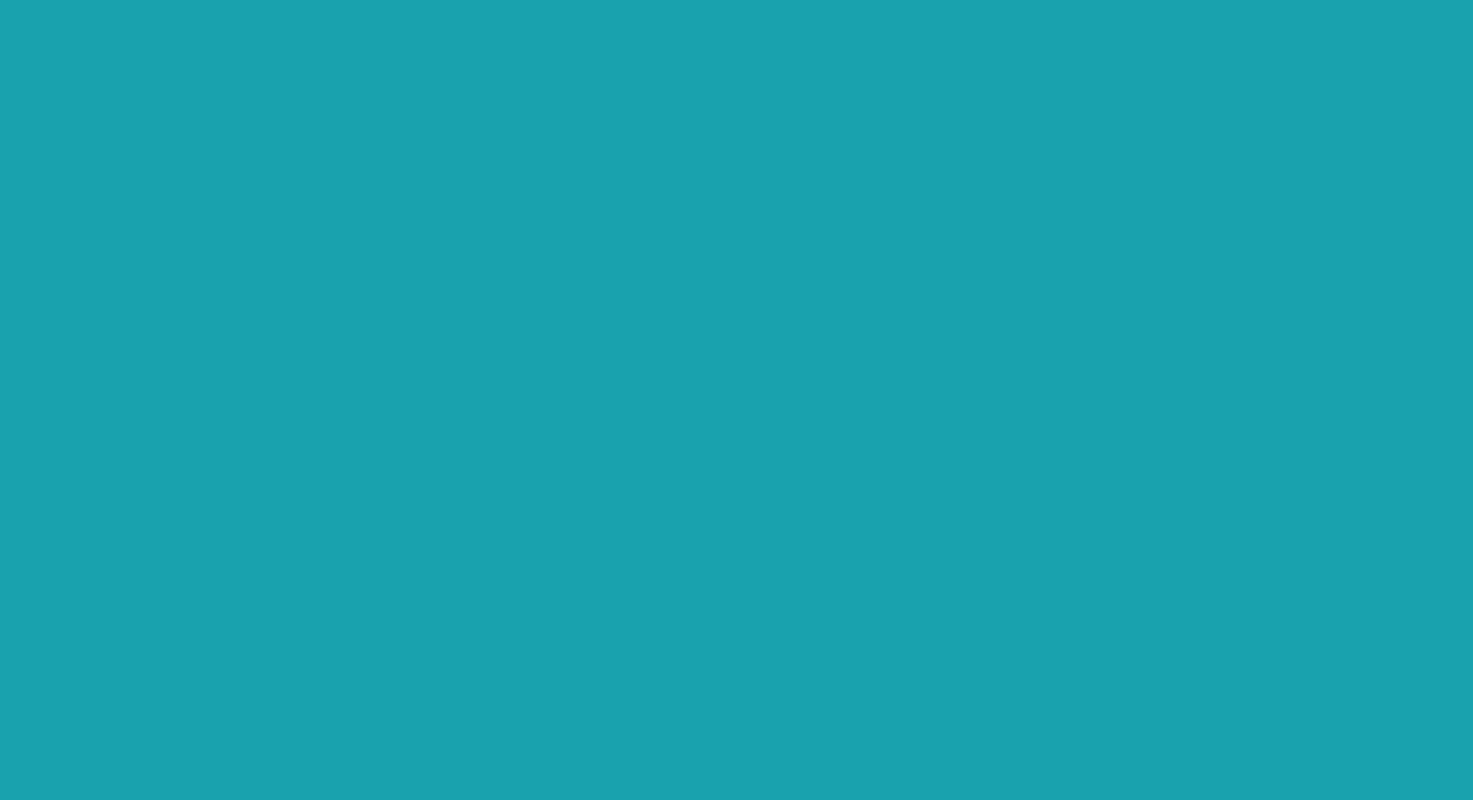
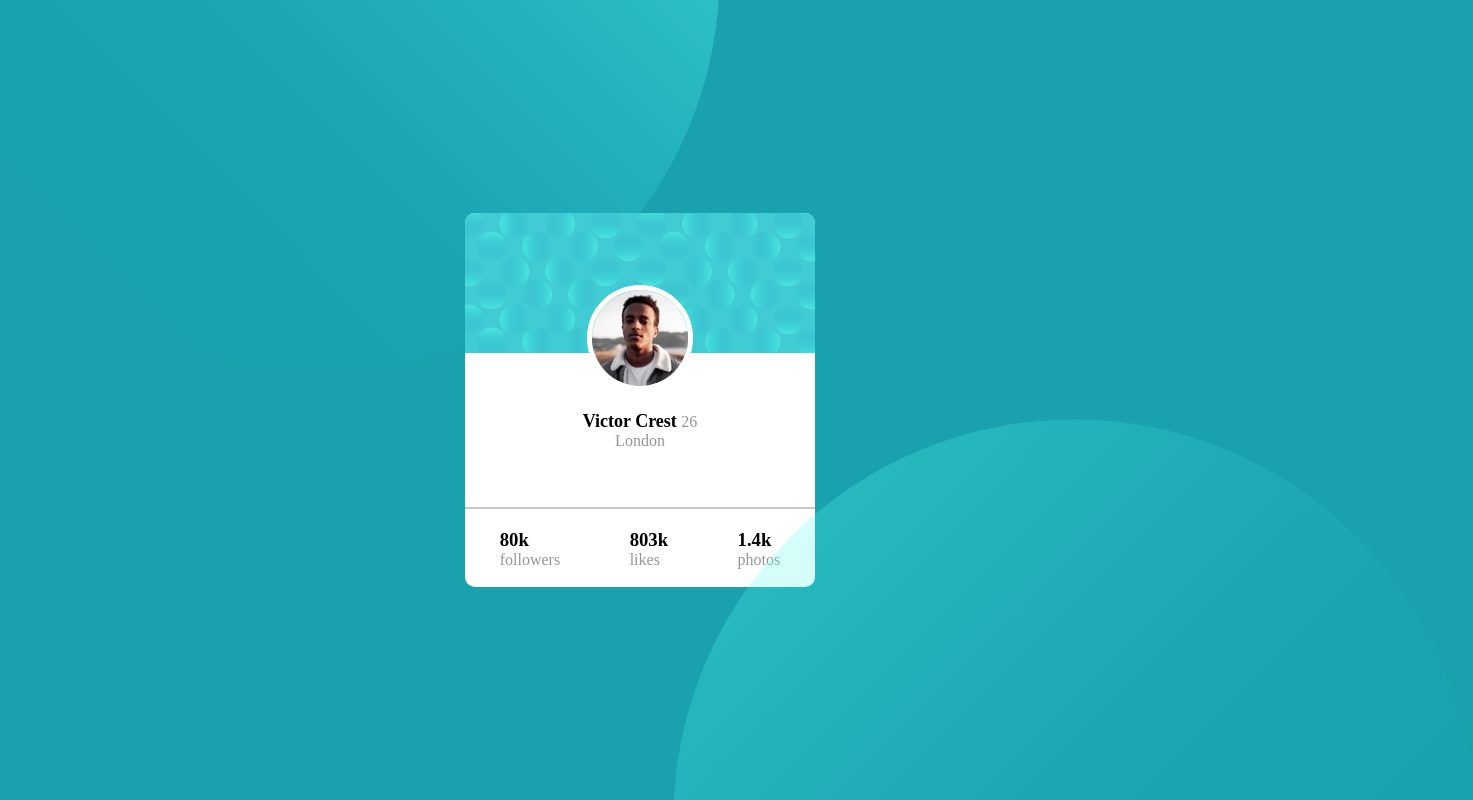
Before and after one commit to Janisetetteh/Profile-Card, a plain HTML site: page index.html in a window 1280 px wide. Shown: the top 800 px of the page, 1473 px wide, since content can reach past the window. Drawn offline with Linux system fonts and the light colour scheme.

Commit message:
updated card

```diff
--- a/index.html
+++ b/index.html
@@ -8,7 +8,31 @@
     <title>Profile Card</title>
 </head>
 <body>
+    <img id="pattern_top" src="images/bg-pattern-top.svg">
+    <div class="profile-container">
+        <img src="images/bg-pattern-card.svg">
+        <div class="profile">
+            <img src="images/image-victor.jpg">
+            <p><span>Victor Crest </span> 26 </p>
+            <p>London</p>
+        </div>
+        <div class="followers-container">
+            <div class="followers-content">
+                <h3>80k</h3>
+                <p>followers</p>
+            </div>
+            <div class="followers-content">
+                <h3>803k</h3>
+                <p>likes</p>
+            </div>
+            <div class="followers-content">
+                <h3>1.4k</h3>
+                <p>photos</p>
+            </div>
+        </div>
+        <img id="pattern_bottom" src="images/bg-pattern-bottom.svg">
 
+    </div>
 
 
 </body>
--- a/style.css
+++ b/style.css
@@ -1,4 +1,86 @@
+*{
+    margin:0;
+    padding:0;
+}
 body{
     background: hsl(185, 75%, 39%);
+    display:flex;
+    align-items: center;
+    flex-direction: column;
+    justify-content: center;
+    height:100vh;
 
 }
+.profile-container{
+    width:350px;
+    height:374px;
+    border:none;
+    background-color:hsl(0, 0%, 100%);
+    border-radius: 10px;
+    position:relative;
+    top:-25rem;
+
+}
+.profile-container img{
+    border-radius: 10px 10px 0 0;
+    /* border-top: ; */
+}
+
+.profile{
+    display:flex;
+    align-items: center;
+    justify-content: center;
+    flex-direction: column;
+    /* border: 10px solid blue; */
+    /* position:absolute;
+    top: -2px; */
+    height:100px;
+    /* line-height: 0; */
+}
+.profile img{
+    width:96px;
+    height:96px;
+    border-radius:50%;
+    border:5px solid white;
+    position: relative;
+    top: -50px;
+
+    }
+.profile p{
+    position: relative;
+    text-align: center;
+    top: -30px;
+    color: hsl(0, 0%, 59%);
+}
+
+span{
+    font-size: 18px;
+    font-weight: bold;
+    color: black;
+}
+.followers-container{
+    display:flex;
+    align-content: center;
+    justify-content: space-around;
+    margin-top: 50px;
+    border-top: 2px solid rgb(205, 200, 200);
+    padding-top: 20px;
+    padding-bottom: 10px;
+}
+.followers-container p{
+    color: hsl(0, 0%, 59%);
+}
+#pattern_bottom{
+    position:relative;
+    /* left:0; */
+    width:800px;
+    right:-13rem;
+    bottom:-22rem;
+    top:-10rem;
+}
+#pattern_top{
+    position: relative;
+    width:800px;
+    top: -15rem;
+    left:-20rem;
+}
```
